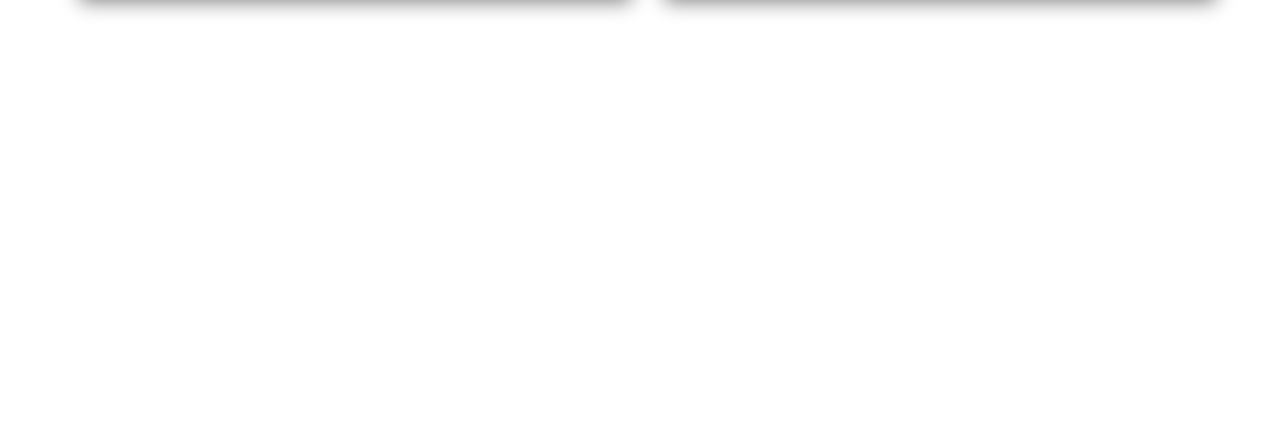
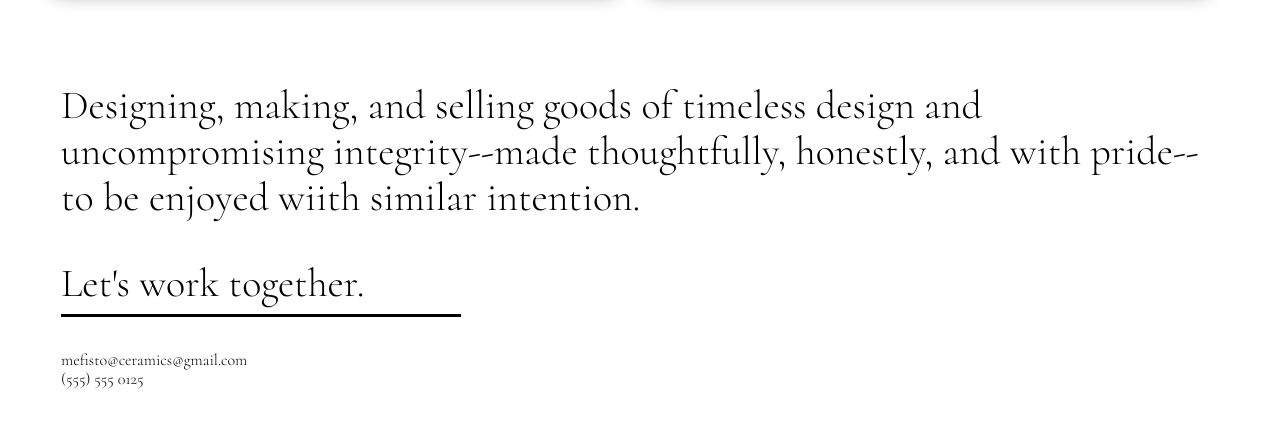
Before and after one commit to TeodorIR/MFCeramics, a plain HTML site: page index.html in a window 1280 px wide. Shown: the part 1647-2075 px from the top of the page. Before the commit the page ends 1690 px from the top, so only its background shows below. Drawn offline with Linux system fonts and the light colour scheme; files that its build step writes are made by us from their sources.

Commit message:
created footer.

```diff
--- a/css/index.css
+++ b/css/index.css
@@ -65,8 +65,30 @@ a.active {
     font-weight: 300;
 }
 
-.images {
-    padding: 10px;
-    margin-left: 55px;
-    margin-right: 22px;
+h3 {
+    font-weight: 300;
+    font-size: 40px;
+    margin-left: 61px;
+    margin-right: 50px;
 }
+
+.colab {
+    border-bottom: 3px solid black;
+    width: 400px;
+    margin-bottom: 0;
+    padding-bottom: 8px;
+}
+
+#contact {
+    margin-left: 61px;
+    margin-bottom: 0;
+}
+
+.number {
+    margin-top: 0;
+}
+
+p {
+    margin-bottom: 250px;
+    margin-left: 61px;
+}
--- a/index.html
+++ b/index.html
@@ -24,7 +24,7 @@
     </nav>
    </header>
    <main>
-   <figure class="images">
+   <figure id="work">
        <div class="card">
            <img src="./images/tom-crew-bgIO-u4GEfI-unsplash.jpg" alt="picture of two bowls">
             <h2>MF Bowls</h2>
@@ -51,5 +51,16 @@
        </div>
     </figure>
    </main>
+   <br>
+   <footer>
+       <h3 id="about">Designing, making, and selling goods of timeless design and
+        uncompromising integrity--made thoughtfully, honestly, and
+        with pride--to be enjoyed wiith similar intention.
+       </h3>
+       <h3 class="colab">Let's work together.</h3>
+       <br>
+       <p id="contact">mefisto@ceramics@gmail.com</p>
+       <p class="number">(555) 555 0125</p>
+   </footer>
 </body>
 </html>
```
Also changed, not shown: components/footer.html (added, +8 -0 lines).
